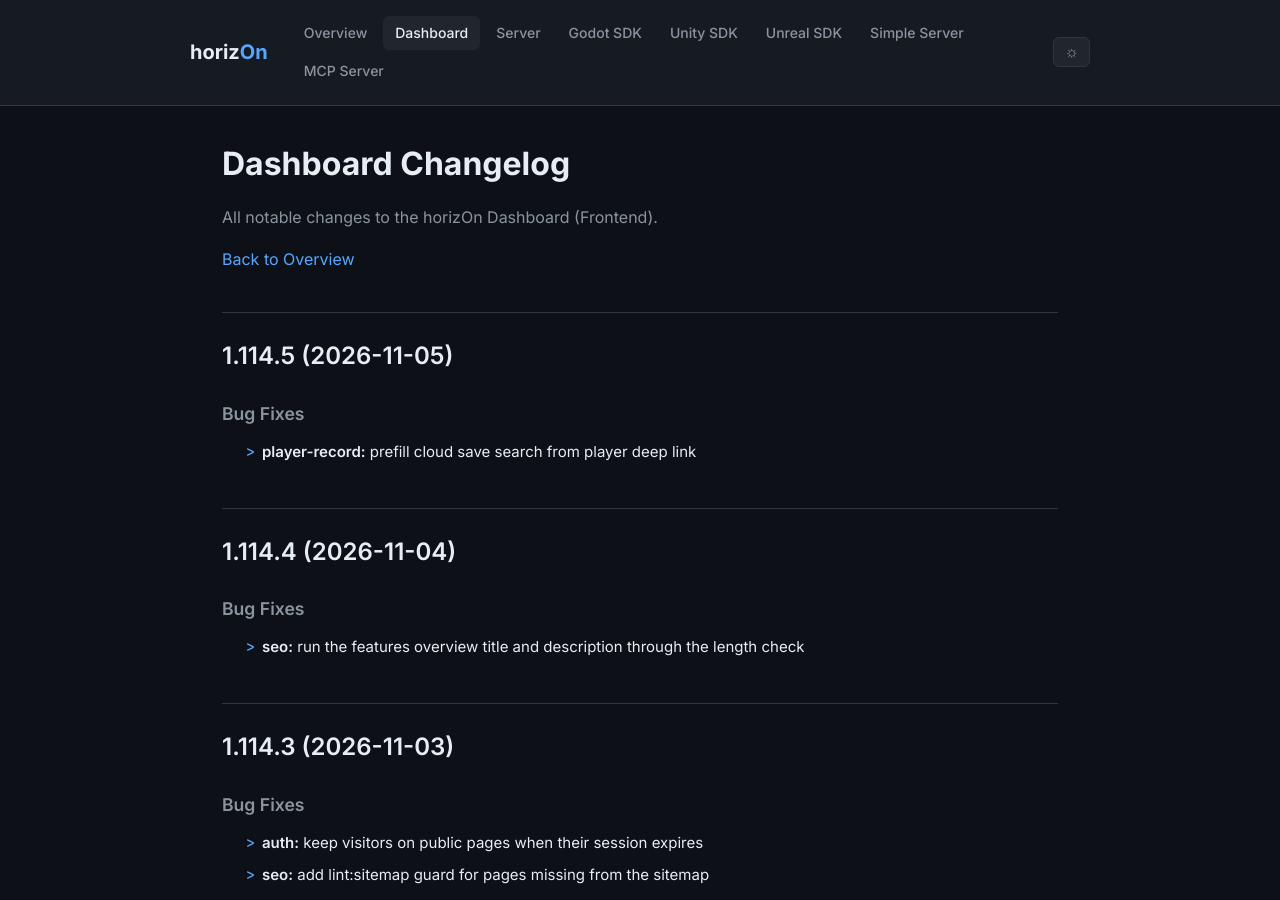
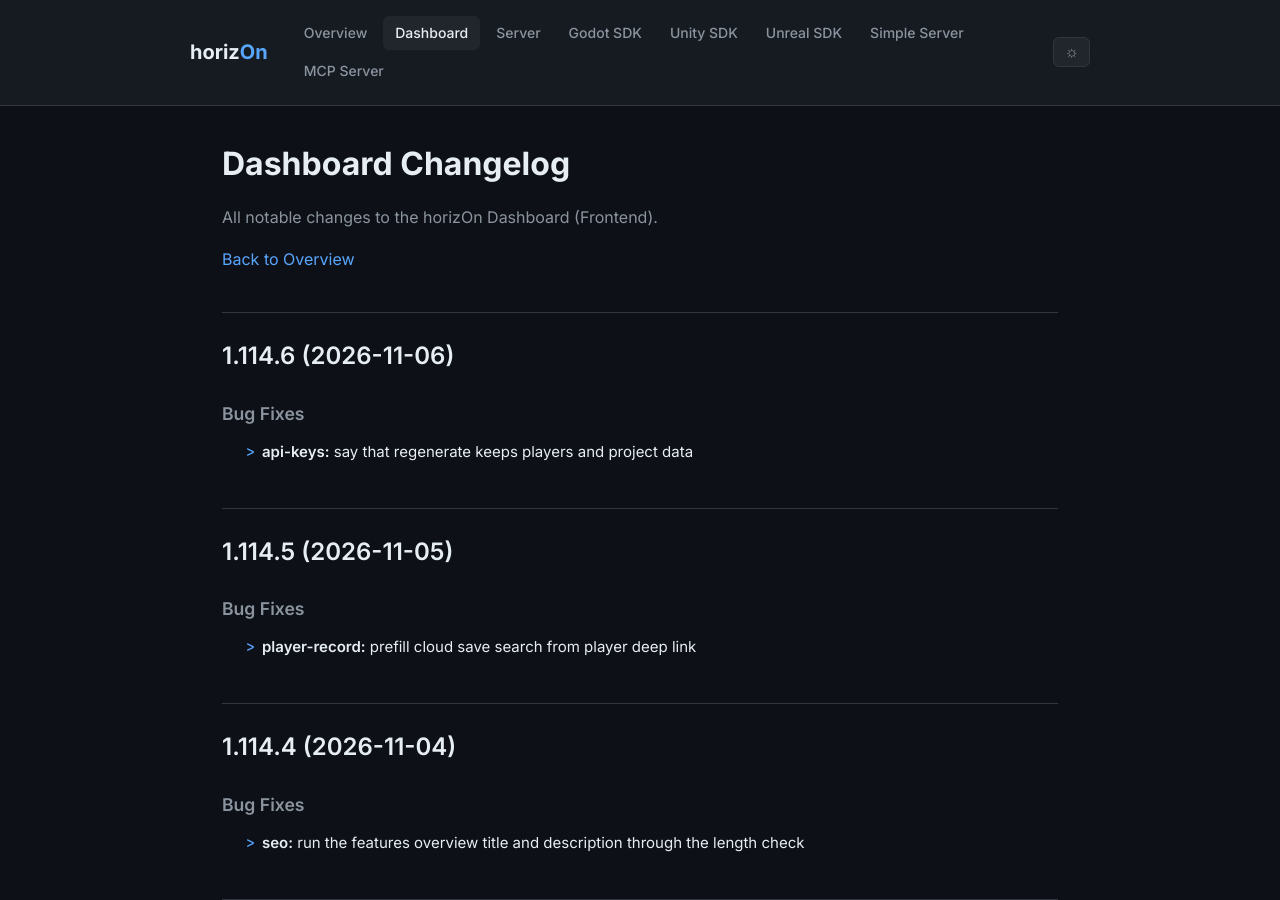
Before and after one commit to ProjectMakersDE/horizOn-Changelog, a Jekyll site: the page built from dashboard-changelog.md, in a window 1280 px wide and 900 px high. Built offline with Jekyll 4.4.1, drawn with Linux system fonts in a browser that asks for light colours.

Commit message:
chore: reconcile changelogs

```diff
--- a/dashboard-changelog.md
+++ b/dashboard-changelog.md
@@ -8,6 +8,13 @@ title: Dashboard Changelog
 All notable changes to the horizOn Dashboard (Frontend).
 
 [Back to Overview](.)
+
+## 1.114.6 (2026-11-06)
+
+
+### Bug Fixes
+
+* **api-keys:** say that regenerate keeps players and project data
 
 ## 1.114.5 (2026-11-05)
 
```
Also changed, not shown: index.md (+1 -1 lines).
